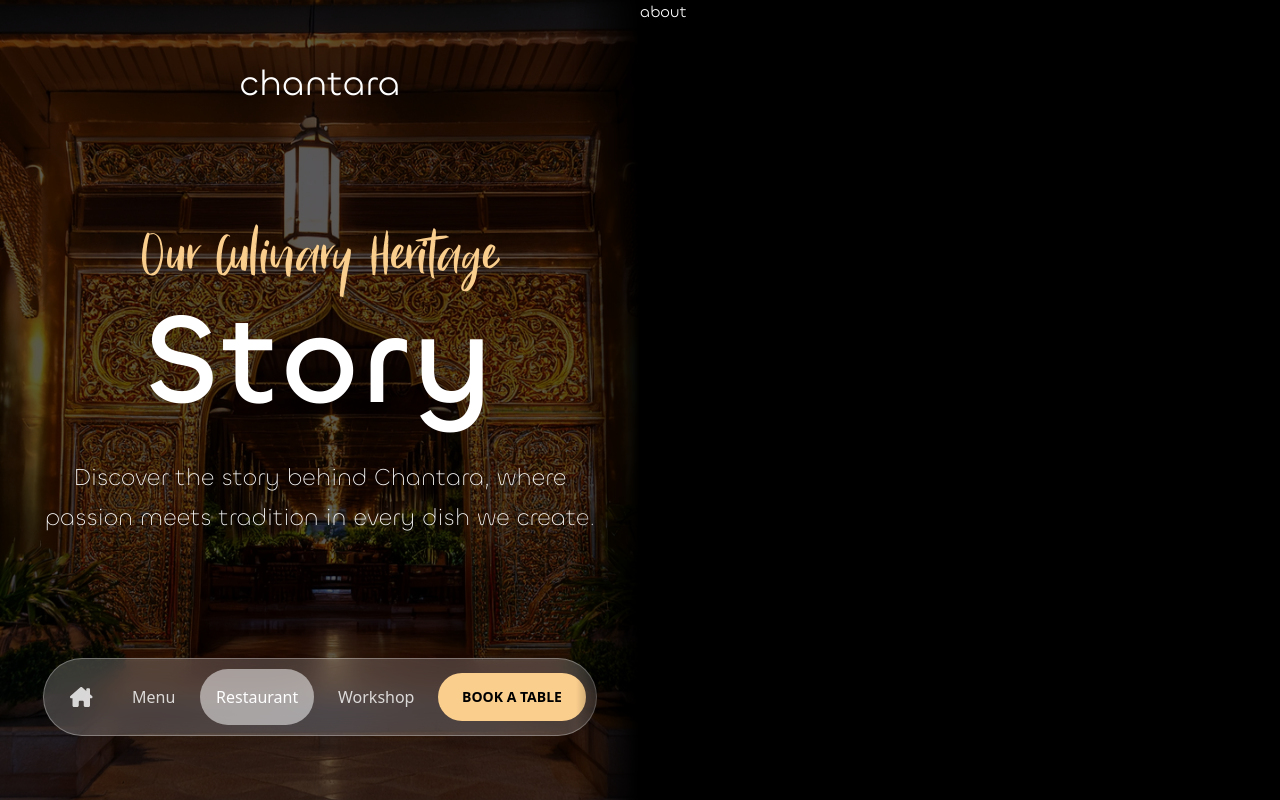
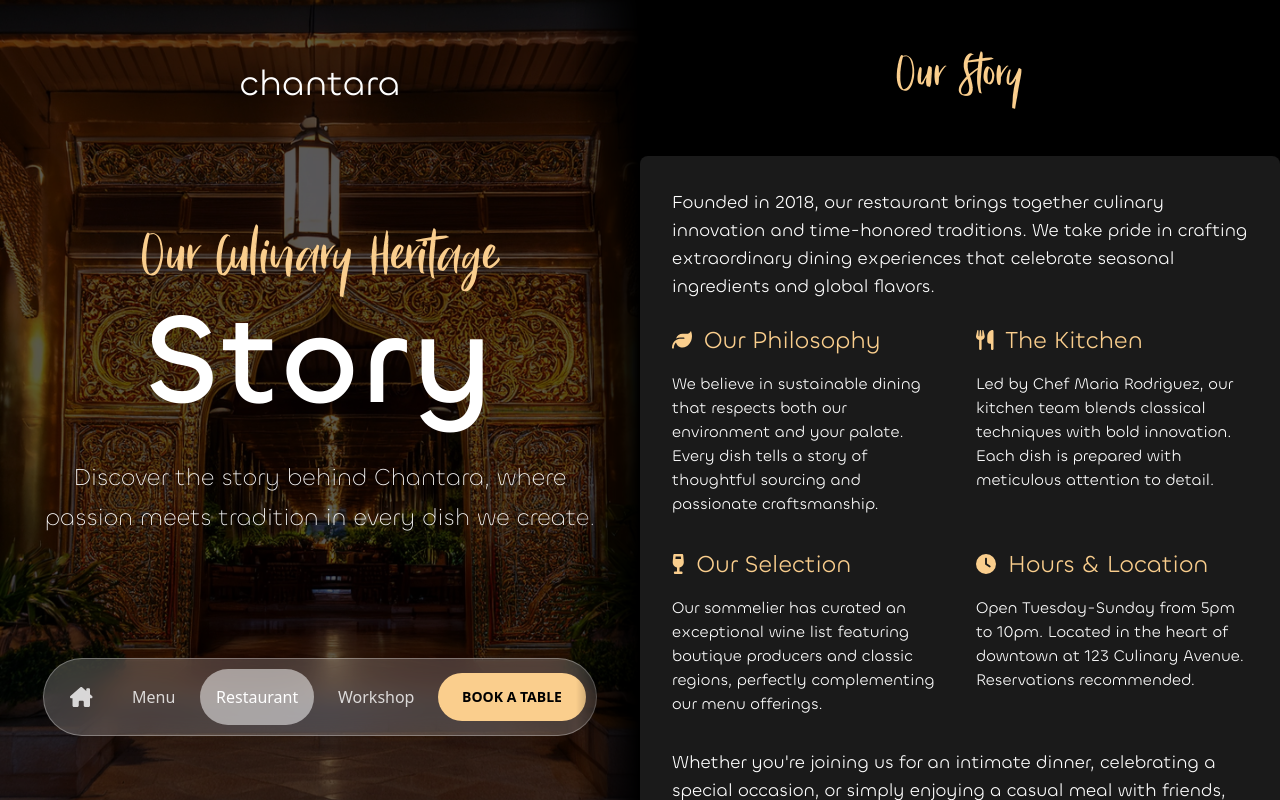
Before and after one commit to dziekiczan1/thai-restaurant, a Next.js app: page /about in a window 1280 px wide. Built offline with nearby package versions, Linux system fonts and the light colour scheme.

Commit message:
about page update

```diff
--- a/app/(main)/about/page.tsx
+++ b/app/(main)/about/page.tsx
@@ -1,3 +1,69 @@
+import { CallToAction } from "@/components/cta";
+import { FeatureGrid } from "@/components/feature-grid";
+import { PageTitle, SectionTitle } from "@/components/page-title";
+import { GalleryImage, ImageGallery } from "@/components/image-gallery";
+
 export default function About() {
-  return <div>about</div>;
+  const restaurantImages: GalleryImage[] = [
+    {
+      id: 1,
+      src: "/main.webp",
+      alt: "Our elegant dining space",
+      caption: "Our elegant dining space",
+    },
+    {
+      id: 2,
+      src: "/menu.webp",
+      alt: "Chef preparing signature dishes",
+      caption: "Our master chef at work",
+    },
+    {
+      id: 3,
+      src: "/about.webp",
+      alt: "Private dining area",
+      caption: "Private dining for special occasions",
+    },
+    {
+      id: 4,
+      src: "/booking.webp",
+      alt: "Our well-stocked bar",
+      caption: "Our carefully curated selection of spirits",
+    },
+  ];
+
+  return (
+    <div className="w-full text-white min-h-screen overflow-y-auto">
+      <div className="max-w-3xl mx-auto py-12">
+        <PageTitle text="Our Story" centered />
+
+        <div className="rounded-lg p-8 mb-12 bg-white/10">
+          <p className="mb-6 text-lg">
+            Founded in 2018, our restaurant brings together culinary innovation
+            and time-honored traditions. We take pride in crafting extraordinary
+            dining experiences that celebrate seasonal ingredients and global
+            flavors.
+          </p>
+
+          <FeatureGrid />
+
+          <p className="text-lg">
+            Whether you're joining us for an intimate dinner, celebrating a
+            special occasion, or simply enjoying a casual meal with friends, we
+            look forward to welcoming you and creating memorable moments
+            together.
+          </p>
+        </div>
+
+        <SectionTitle text="Gallery" />
+
+        <ImageGallery images={restaurantImages} className="mb-12" />
+
+        <CallToAction
+          title="Join Us For Dinner"
+          description="Experience our passion for exceptional cuisine and warm hospitality."
+          buttonText="Make a Reservation"
+        />
+      </div>
+    </div>
+  );
 }
```
